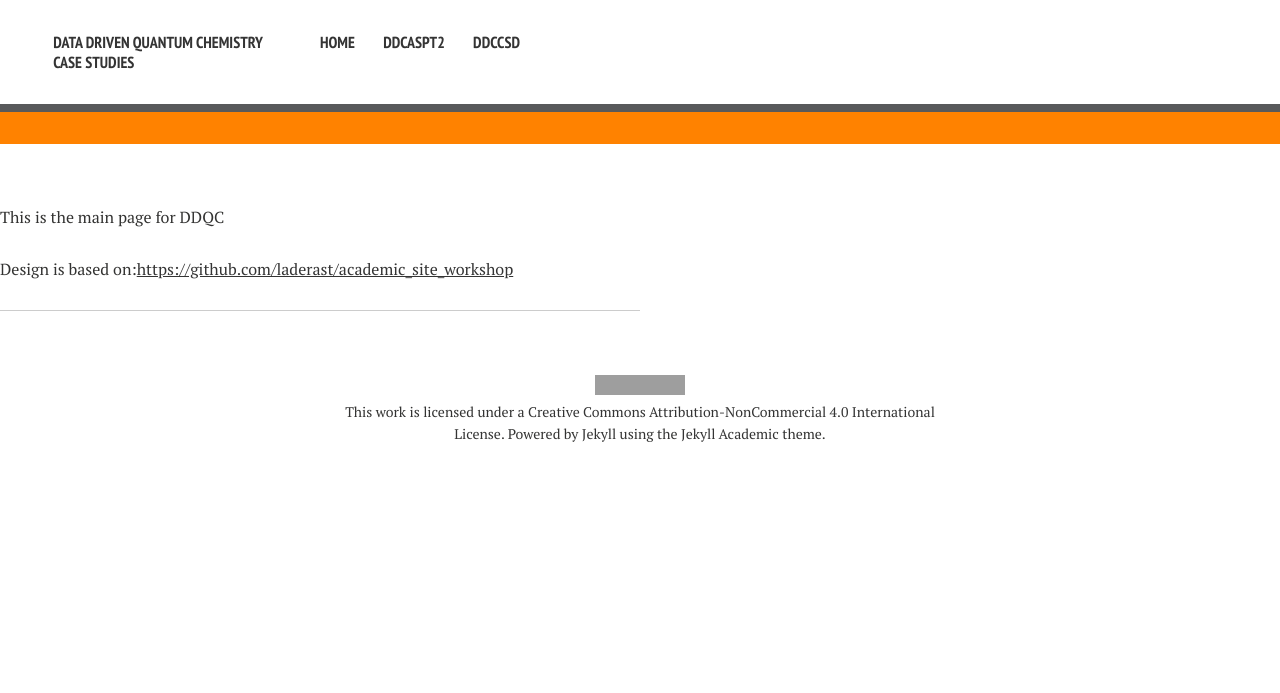
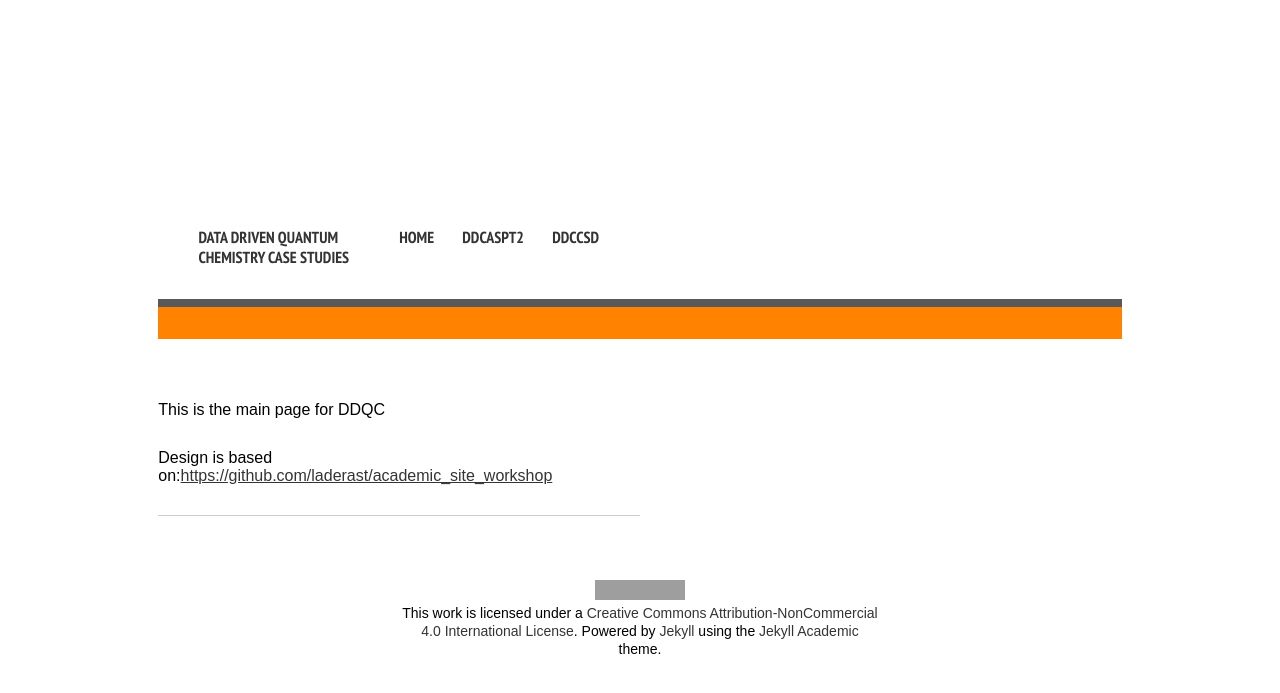
Before and after one commit to ChemRacer/DDQC_Demo, a Jekyll site: the page built from index.md, in a window 1280 px wide. Shown: the top 693 px of the page. Built offline with Jekyll 4.4.1, drawn with Linux system fonts in a browser that asks for light colours; nearby versions of some CDN libraries; grey boxes are pictures that could not be loaded.

Commit message:
Tue Dec 14 13:19:32 EST 2021

```diff
--- a/_sass/page.scss
+++ b/_sass/page.scss
@@ -2,10 +2,25 @@
    Page layout
    ========================================================================== */
 
-body {
+/* body {
 	background-color: $bodycolor;
 	font-family: $base-font;
 	color: $text-color;
+}
+*/
+
+html, body {
+    height: 100%;
+}
+
+html {
+    display: table;
+    margin: auto;
+}
+
+body {
+    display: table-cell;
+    vertical-align: middle;
 }
 
 /*
```
Also changed, not shown: 1 other file.
